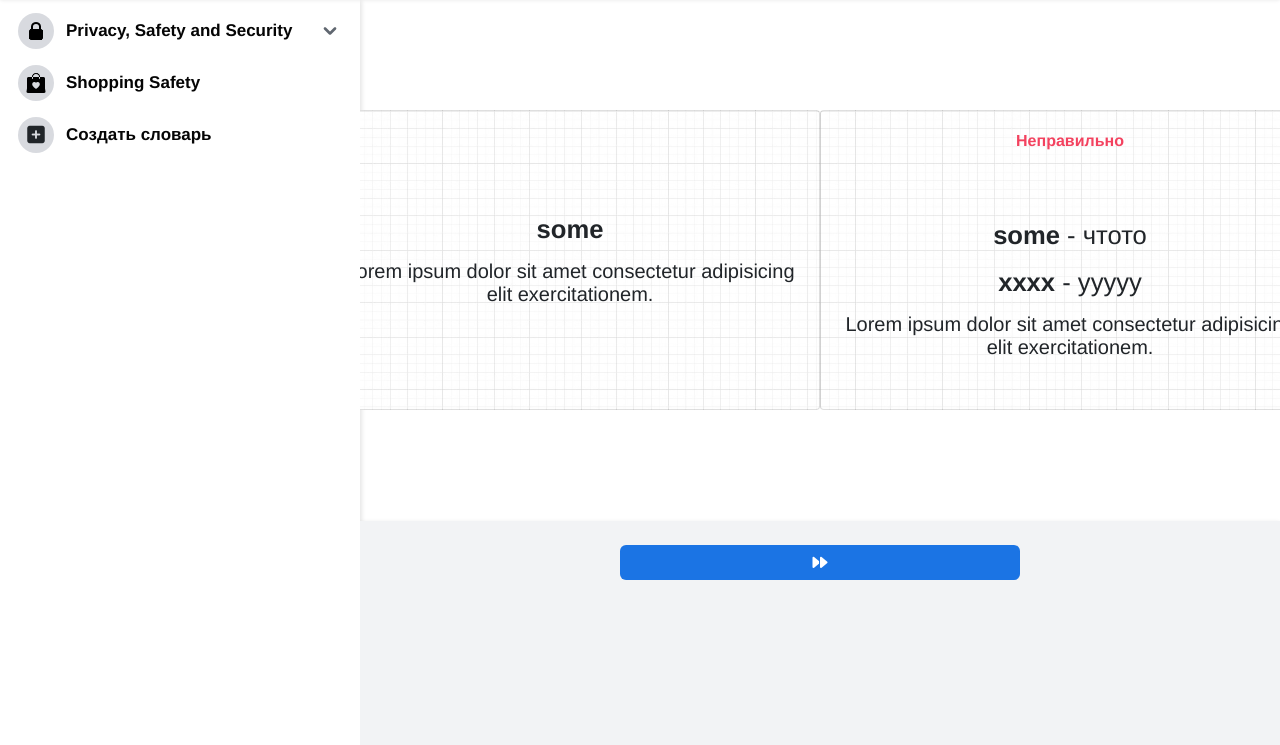
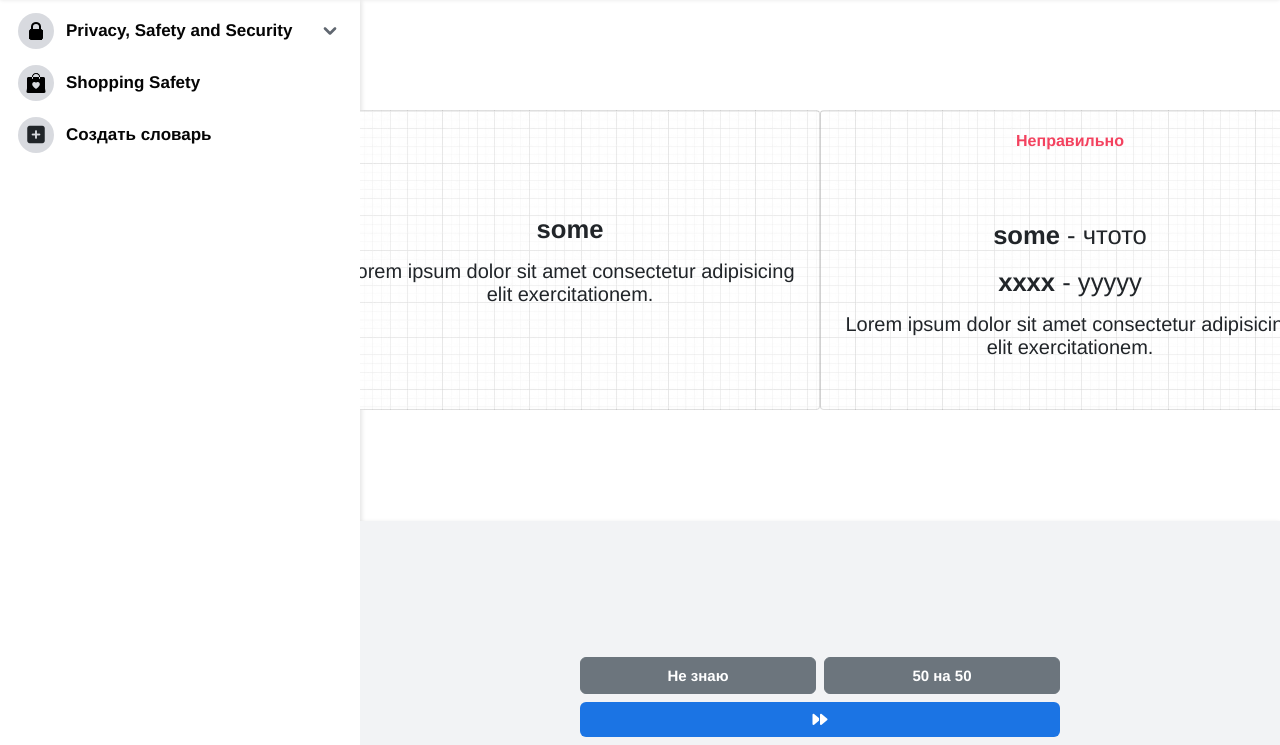
Before and after one commit to Vladiuse/engCards, a Django app: page /card-trainer/ in a window 1280 px wide. Shown: the part 55-800 px from the top of the page. Run offline with Django 5.2, Linux system fonts and the light colour scheme; data that the repository does not hold is empty; parts of the project's set-up code (start-up, migrations or seed data) failed here and were passed over; some libraries are stand-ins or nearby versions.

Commit message:
add some code

```diff
--- a/card_trainer/templates/card_trainer/card_trainer.html
+++ b/card_trainer/templates/card_trainer/card_trainer.html
@@ -23,6 +23,8 @@
     }
 
     .screen-bottom {
+        display: flex;
+        justify-content: center;
         background-color: var(--fds-gray-05);
         flex: 3;
         margin-top: auto;
@@ -68,7 +70,9 @@
         align-items: center;
 
     }
-    .card-header, .card-footer{
+
+    .card-header,
+    .card-footer {
         background-color: initial;
         border-bottom: none;
         border-top: none;
@@ -87,15 +91,18 @@
     .card-word-text {
         font-size: 1.6rem;
     }
-    .back-card .answer-badge{
+
+    .back-card .answer-badge {
         font-size: 1rem;
         font-weight: bold;
     }
-    .back-card .correct-badge{
-        color: var( --base-lime);
+
+    .back-card .correct-badge {
+        color: var(--base-lime);
 
     }
-    .back-card .wronge-badge{
+
+    .back-card .wronge-badge {
         color: var(--base-cherry);
 
     }
@@ -103,9 +110,33 @@
     /* CARD */
 
     /* BOTTOM INTERFACE */
-    #next-card-button {
-        width: 400px;
+    #control-buttons {
+        height: 100%;
+        width: 500px;
+        max-width: 100%;
+        padding: 0 10px;
     }
+
+    #action-buttons{
+        width: 100%;
+    }
+
+    #action-buttons button {
+        width: 100%;
+    }
+
+    #answers-buttons {
+        width: 100%;
+        display: flex;
+        justify-content: center;
+        flex-wrap: wrap;
+        gap: 10px;
+    }
+
+
+    /* #next-card-button {
+        width: 100%;
+    } */
 
     @media screen and (max-width: 1000px) {
         .card-word-text {
@@ -113,10 +144,11 @@
             margin-bottom: 0.8rem;
         }
 
-        .card-wraper{
+        .card-wraper {
             height: var(--card-height-mob);
         }
-        .card{
+
+        .card {
             height: var(--card-height-mob);
         }
     }
@@ -134,7 +166,8 @@
                             <p class="card-word-text" id="card-word">
                                 <b>Maintain</b>
                             </p>
-                            <p class="card-text fs-5" id="sentense">Lorem ipsum dolor sit amet consectetur adipisicing elit exercitationem. </p>
+                            <p class="card-text fs-5" id="sentense">Lorem ipsum dolor sit amet consectetur adipisicing
+                                elit exercitationem. </p>
                         </div>
                         <div class="card-footer">
                         </div>
@@ -154,7 +187,8 @@
                                 <b>Wrong</b> - Неправильный
                                 ответ
                             </p>
-                            <p class="card-text fs-5" id="sentense-translate">Lorem ipsum dolor sit amet consectetur adipisicing elit exercitationem. </p>
+                            <p class="card-text fs-5" id="sentense-translate">Lorem ipsum dolor sit amet consectetur
+                                adipisicing elit exercitationem. </p>
                         </div>
                         <!-- <div class="card-footer">
                             ПОКА не нужен
@@ -165,9 +199,41 @@
         </div>
     </div>
     <div class="screen-bottom">
-        <div class="d-flex justify-content-center my-4">
-            <button id="next-card-button" href="#" class="btn btn-primary"><i class="fas fa-forward"
-                    aria-hidden="true"></i></button>
+        <!-- CARD TRAINER CONTROL BYUTTONS -->
+        <div id="control-buttons" class="d-flex flex-column align-items-center justify-content-between">
+            <div id="answers-buttons" class="my-4">
+                {%for word in test_words%}
+                <button class="btn btn-grey ">
+                    <b>{{word.ru}}</b>
+                </button>
+                <!-- <button class="btn btn-outline-primary">{{word.ru}}</button> -->
+                {%endfor%}
+                <!-- <button class="btn btn-outline-primary">Coleman</button>
+                <button class="btn btn-outline-primary">Javier Burke</button>
+                <button class="btn btn-outline-primary">Samantha Price</button>
+                <button class="btn btn-outline-primary">Zimmerman</button>
+                <button class="btn btn-outline-primary">some</button>
+                <button class="btn btn-outline-primary">Samantha Price</button>
+                <button class="btn btn-outline-primary">Coleman</button>
+                <button class="btn btn-outline-primary">BradGonzalez</button> -->
+            </div>
+            <div id="action-buttons">
+                <div class="row gx-2">
+                    <div class="col">
+                        <button class="btn btn-secondary" id="dont-know-btn">Не знаю</button>
+                    </div>
+                    <div class="col">
+                        <button class="btn btn-secondary" id="5050-btn">50 на 50</button>
+                    </div>
+                </div>
+                <div class="row">
+                    <div class="col">
+                        <button id="next-card-button" href="#" class="btn btn-primary my-2"><i class="fas fa-forward"
+                            aria-hidden="true"></i></button>
+                    </div>
+                </div>
+            </div>
+
         </div>
     </div>
 </div>
@@ -265,6 +331,7 @@
         showNextCard(card) {
             $(this.elem).slideUp(() => {
                 this.showFront(true)
+                this.setCard(card)
             }).slideDown()
         }
 
@@ -275,22 +342,31 @@
             $(this.elem).slideDown()
         }
 
-        setCard(card){
+        setCard(card) {
             this.cardWord.innerHTML = `<b>${card.word}</b>`
             this.cardWordtranslate.innerHTML = `<b>${card.word}</b> - ${card.translate}`
             this.correctBadge.style.display = 'block'
             this.wrongeBadge.style.display = 'none'
         }
 
-        setWrongAnswer(wrongeCard){
+        setWrongAnswer(wrongeCard) {
             this.cardIncorrectAnswer.innerHTML = `<b>${wrongeCard.word}</b> - ${wrongeCard.translate}`
             this.correctBadge.style.display = 'none'
             this.wrongeBadge.style.display = 'block'
         }
 
-        setSentense(sentense){
+        setSentense(sentense) {
             this.sentense.innerHTML = sentense.text
             this.sentenseTranslate.innerHTML = sentense.translate
+        }
+
+        clean() {
+            //
+        }
+    }
+    class CardTrainerByttonsView {
+        constructor() {
+
         }
     }
     class CardTrainer {
--- a/card_trainer/views.py
+++ b/card_trainer/views.py
@@ -4,6 +4,8 @@ from rest_framework.response import Response
 from vocabulary.models import EnglishLevel
 from vocabulary.constants import USER_VOCABULARY, DEFAULT_VOCABULARY
 from .serializers import CardSerializer, CardTrainerSerializer
+import random
+from vocabulary.models import DefaultWord
 
 
 def card_trainer(request):
@@ -12,6 +14,7 @@ def card_trainer(request):
         'has_words_to_train': True,
         'USER_VOCABULARY': USER_VOCABULARY,
         'DEFAULT_VOCABULARY': DEFAULT_VOCABULARY,
+        'test_words': DefaultWord.objects.order_by('?')[:random.randint(2, 10)],
     }
     return render(request, 'card_trainer/card_trainer.html', content)
 
```
